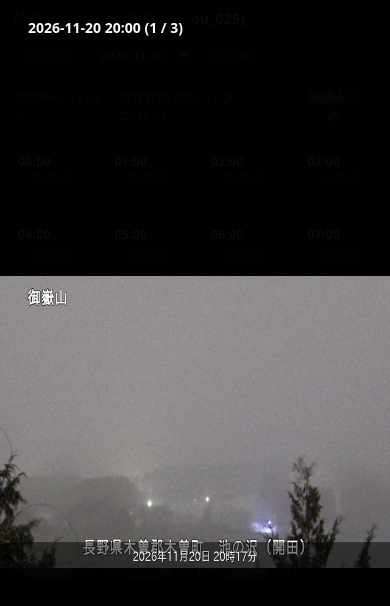
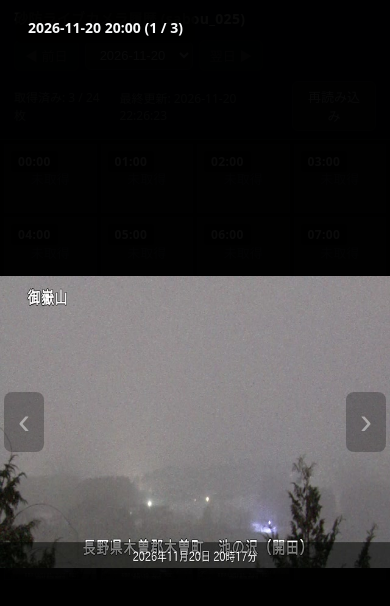
Before and after one commit to takahasinagoya-lab/sabou_025_camera, a plain HTML site: page index.html in a window 390 px wide. Both pictures are taken after a click on the picture 50 px from the left and 545 px from the top of the page. Drawn offline with Linux system fonts and the light colour scheme.

Commit message:
Add mobile prev/next buttons to lightbox

```diff
--- a/index.html
+++ b/index.html
@@ -180,6 +180,40 @@
       pointer-events: none;
     }
 
+    .lb-nav {
+      position: fixed;
+      top: 50%;
+      transform: translateY(-50%);
+      z-index: 1001;
+      display: none;
+      padding: 12px 14px;
+      background-color: rgba(0, 0, 0, 0.25);
+      border: none;
+      border-radius: 8px;
+      color: rgba(255, 255, 255, 0.45);
+      font-size: 36px;
+      line-height: 1;
+    }
+
+    .lb-nav:hover:not(:disabled) {
+      background-color: rgba(0, 0, 0, 0.4);
+      border: none;
+    }
+
+    .lb-prev {
+      left: 4px;
+    }
+
+    .lb-next {
+      right: 4px;
+    }
+
+    @media (max-width: 768px), (pointer: coarse) {
+      .lb-nav {
+        display: block;
+      }
+    }
+
     .no-data {
       padding: 48px 16px;
       text-align: center;
@@ -213,6 +247,8 @@
   <div id="lightbox" class="lightbox" role="dialog" aria-modal="true">
     <img id="lightboxImg" src="" alt="拡大画像" />
     <div id="lightboxLabel" class="lightbox-label"></div>
+    <button id="lbPrev" class="lb-nav lb-prev" type="button" aria-label="前の画像">‹</button>
+    <button id="lbNext" class="lb-nav lb-next" type="button" aria-label="次の画像">›</button>
   </div>
 
   <script>
@@ -281,6 +317,16 @@
         const index = Number(lightbox.dataset.index || 0) + delta;
         showLightboxItem(index);
       }
+
+      // スマホ用の前後ボタン (押しても拡大表示は閉じない)
+      document.getElementById("lbPrev").addEventListener("click", (e) => {
+        e.stopPropagation();
+        moveLightbox(-1);
+      });
+      document.getElementById("lbNext").addEventListener("click", (e) => {
+        e.stopPropagation();
+        moveLightbox(1);
+      });
 
       function closeLightbox() {
         lightbox.classList.remove("open");
```
